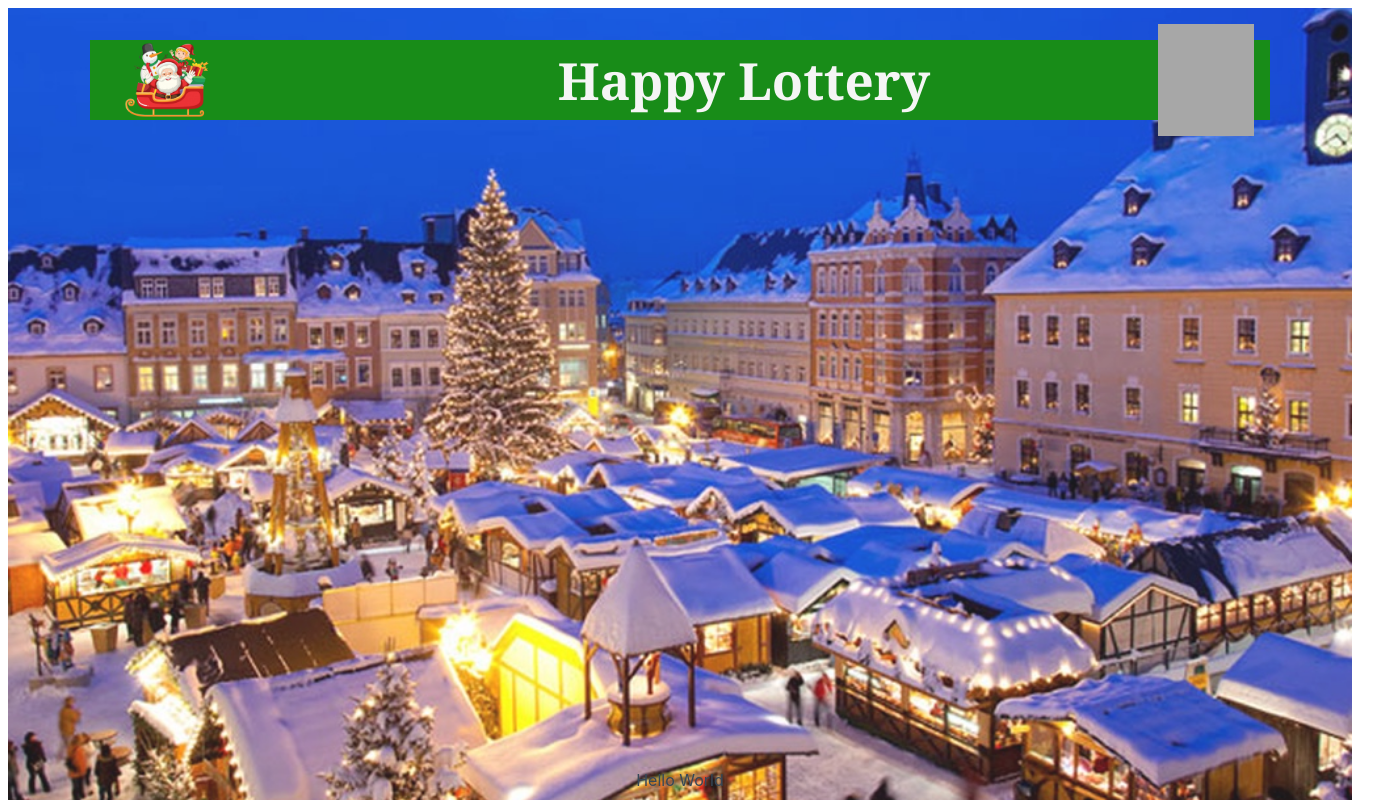
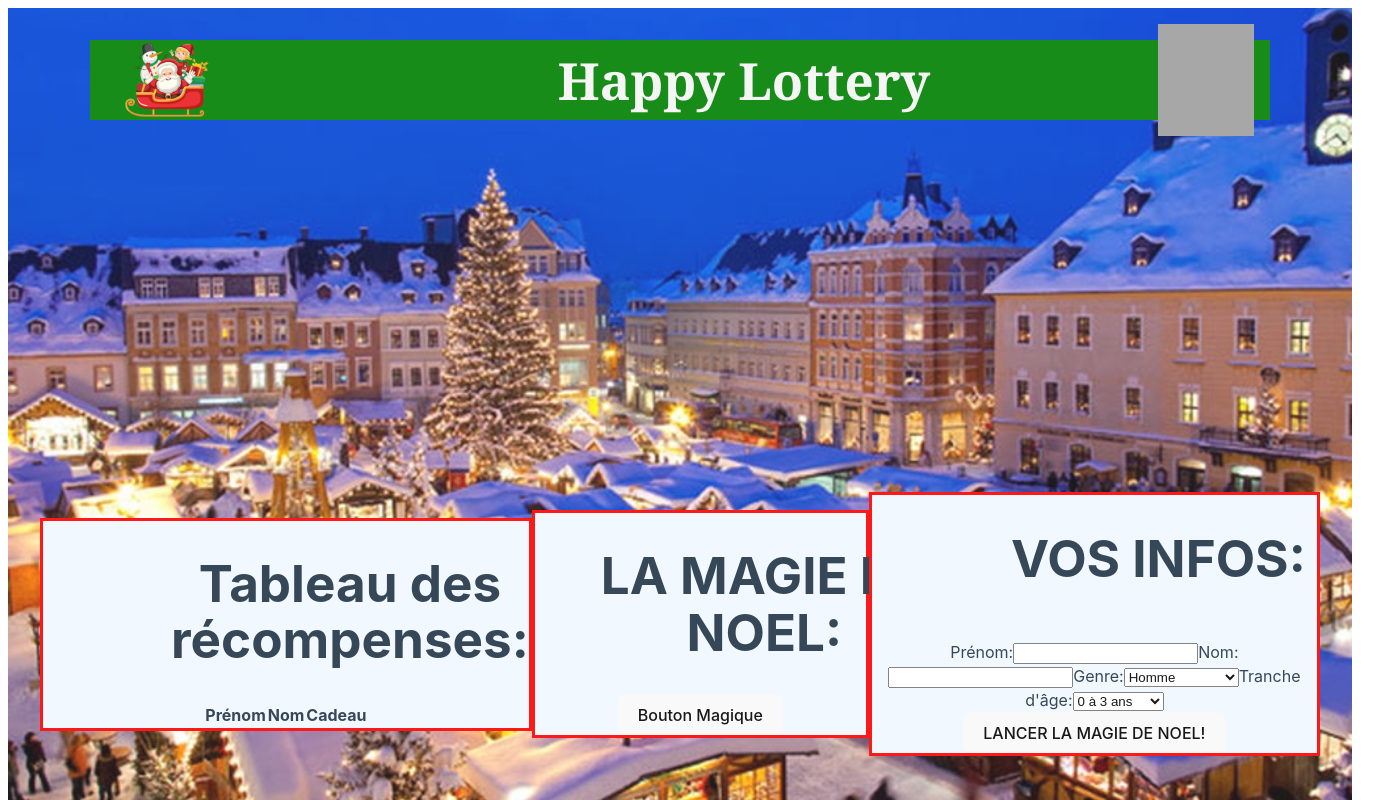
Before and after one commit to LudovicAd95/Happy-lottery-, a React (Vite) app: page / in a window 1280 px wide. Both pictures are taken after a click on the element "Participer". Shown: the top 800 px of the page, 1381 px wide, since content can reach past the window. Built offline with nearby package versions, Linux system fonts and the light colour scheme; no server answers; grey boxes are pictures that could not be loaded.

Commit message:
adding Infos module, RandomGift and RewardsTable + improving LoteryPage

```diff
--- a/src/components/info.tsx
+++ b/src/components/info.tsx
@@ -1,13 +1,65 @@
-import React from "react";
+import { useState } from "react";
 import "../styles/info.css";
+import RandomGift from "./randomGift";
+
+function Info() {
+    const [firstname, setFirstname] = useState("");
+    const [lastname, setLastname] = useState("");
+    const [gender, setGender] = useState("");
+    const [age, setAge] = useState("");
+    const userInfo = [firstname, lastname, gender, age];
 
 
-function Info() {
   return (
-    <div className="header-container">
+    <div className="infoContainer">
+      <div className="infoCard">
+        <h1>VOS INFOS:</h1>
+        <form className="form">
+          <div>
+            <label>
+              Prénom:
+                <input
+                    type="text"
+                    value={firstname}
+                    onChange={(e) => setFirstname(e.target.value)}
+                />
+            </label>
+            <label>
+              Nom:
+                <input
+                    type="text"
+                    value={lastname}
+                    onChange={(e) => setLastname(e.target.value)}
+                />
+            </label>
+            <label>
+              Genre:
+                <select name="gender" id="gender-select" onChange={(e) => setGender(e.target.value)}>
+                <option value="Homme">Homme</option>
+                <option value="Femme">Femme</option>
+                <option value="Non Renseigné">Non-Renseigné</option>
+                </select>
+            </label>
+            <label>
+              Tranche d'âge:
+                <select name="age" id="age-select" onChange={(e) => setAge(e.target.value)}>
+                <option value="0 à 3 ans">0 à 3 ans</option>
+                <option value="4 à 6 ans">4 à 6 ans</option>
+                <option value="7 à 10 ans">7 à 10 ans</option>
+                <option value="11 à 15 ans">11 à 15 ans</option>
+              </select>
+            </label>
+          </div>
+          <button type="submit" id="magicButton" onClick={(e) => {
+            e.preventDefault();
+
+            <RandomGift />
+            console.log(userInfo);
+          }}>LANCER LA MAGIE DE NOEL!</button>
+        </form>
+      </div>
     </div>
   );
 };
 
-
 export default Info;
--- a/src/components/lotteryPage.tsx
+++ b/src/components/lotteryPage.tsx
@@ -1,16 +1,16 @@
-import Header from './header';
-// import Info from './info';
-// import RandomGift from './randomGift';
-// import RewardsTable from './rewardsTable';
-import Footer from './footer';
+import Info from './info';
+import RandomGift from './randomGift';
+import RewardsTable from './rewardsTable';
 
 import '../styles/lotteryPage.css'
 
 function LotteryPage () {
   return (
-    <>
-      <p>Hello World</p>
-    </>
+    <div className='mainPage'>
+      <RewardsTable />
+      <RandomGift />
+      <Info />
+    </div>
   );
 }
 
--- a/src/components/randomGift.tsx
+++ b/src/components/randomGift.tsx
@@ -1,47 +1,53 @@
-// import React from 'react';
-// import { useState } from 'react';
+import { useEffect, useState } from "react";
+import "../styles/randomGift.css";
 
-// const [data, setData] = useState([]);
-// const [randomItem, setRandomItem] = useState(null);
-// const [loading, setLoading] = useState(false);
-// const [error, setError] = useState(null);
+interface toys {
+  id: number;
+  name: string;
+  description: string;
+  photo: number;
+  age_range: number;
+  gender: string;
+}
 
-// const RandomGift: React.FC = () => {
-//   const fetchData = () => {
-//     setLoading(true);
-//     setError(null);
+function RandomGift() {
+  const [toys, setToys] = useState<toys[]>([]);
+  const [randomItem, setRandomItem] = useState<toys | null>(null);
 
-//     fetch('https://happylottery.vercel.app/?vercelToolbarCode=qzqZXGWpMhiqCHo', {
-//       method: 'GET',
-//     })
-//       .then((response) => {
-//         if (!response.ok) {
-//           throw new Error('re-essaye');
-//         }
-//         return response.json();
-//       })
-//       .then((data) => {
-//         setData(data);
-//         setLoading(false);
-//       })
-//       .catch((err) => {
-//         setError(err.message);
-//         setLoading(false);
-//       });
-//   };
+  useEffect(() => {
+    const fetchToys = async () => {
+      try {
+        const response = await fetch("https://happylottery.vercel.app/items", {
+          method: "GET",
+        });
+        const data = await response.json();
+        setToys(data);
+      } catch (error) {
+        console.error(error);
+      }
+    };
 
-//   const getRandomItem = () => {
-//     if (data.length > 0) {
-//       const randomIndex = Math.floor(Math.random() * data.length);
-//       setRandomItem(data[randomIndex]);
-//     }
-//   };
+    fetchToys();
+  }, []);
 
-//   return (
-//     <div>
-//       <button type="button" onClick={getRandomItem}>Bouton Magique</button>
-//     </div>
-//   );
-// };
+    console.log(toys);
 
-// export default RandomGift;
+  const getRandomItem = () => {
+    if (toys.length > 0) {
+      const randomIndex = Math.floor(Math.random() * toys.length);
+      setRandomItem(toys[randomIndex]);
+    }
+    console.log(randomItem);
+  };
+
+  return (
+    <div className="randomGiftContainer">
+      <h1 className="title" id="ourServices">LA MAGIE DE NOEL:</h1>
+      <div>
+        <button type="button" onClick={getRandomItem}>Bouton Magique</button>
+      </div>
+    </div>
+  );
+}
+
+export default RandomGift;
--- a/src/components/rewardsTable.tsx
+++ b/src/components/rewardsTable.tsx
@@ -1,13 +1,18 @@
-import React from "react";
+// import React from "react";
 import "../styles/rewardsTable.css";
 
 
 function RewardsTable() {
   return (
-    <div className="header-container">
+    <div className="rewards-container">
+        <h1>Tableau des récompenses:</h1>
+        <div>
+        <th>Prénom</th>
+        <th>Nom</th>
+        <th>Cadeau</th>
+        </div>
     </div>
   );
 };
 
-
 export default RewardsTable;
--- a/src/styles/info.css
+++ b/src/styles/info.css
@@ -0,0 +1,25 @@
+.infoCard {
+  display: flex;
+  flex-direction: column;
+  justify-content: center;
+  background-color: aliceblue;
+  align-items: center;
+  margin-top: 20px;
+  border: solid red;
+}
+
+.form {
+  display: flex;
+  flex-direction: column;
+  justify-content: center;
+  align-items: center;
+  margin-top: 20px;
+}
+
+.h1 {
+  color: white;
+}
+
+.magicButton {
+  display: flex;
+}
--- a/src/styles/lotteryPage.css
+++ b/src/styles/lotteryPage.css
@@ -0,0 +1,7 @@
+.mainPage {
+    display: flex;
+    flex-direction: row;
+    align-items: center;
+    justify-content: center;
+    height: 100vh;
+}
--- a/src/styles/randomGift.css
+++ b/src/styles/randomGift.css
@@ -0,0 +1,9 @@
+.randomGiftContainer {
+    display: flex;
+    flex-direction: column;
+    justify-content: center;
+    background-color: aliceblue;
+    align-items: center;
+    margin-top: 20px;
+    border: solid red;
+}
--- a/src/styles/rewardsTable.css
+++ b/src/styles/rewardsTable.css
@@ -0,0 +1,9 @@
+.rewards-container {
+display: flex;
+flex-direction: column;
+justify-content: center;
+background-color: aliceblue;
+align-items: center;
+margin-top: 20px;
+border: solid red;
+}
```
